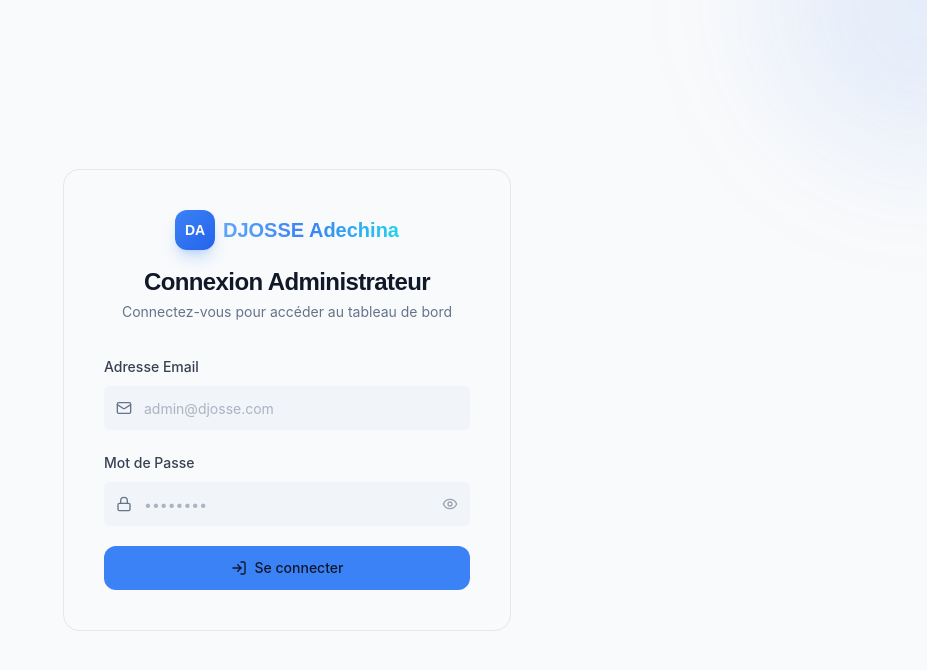
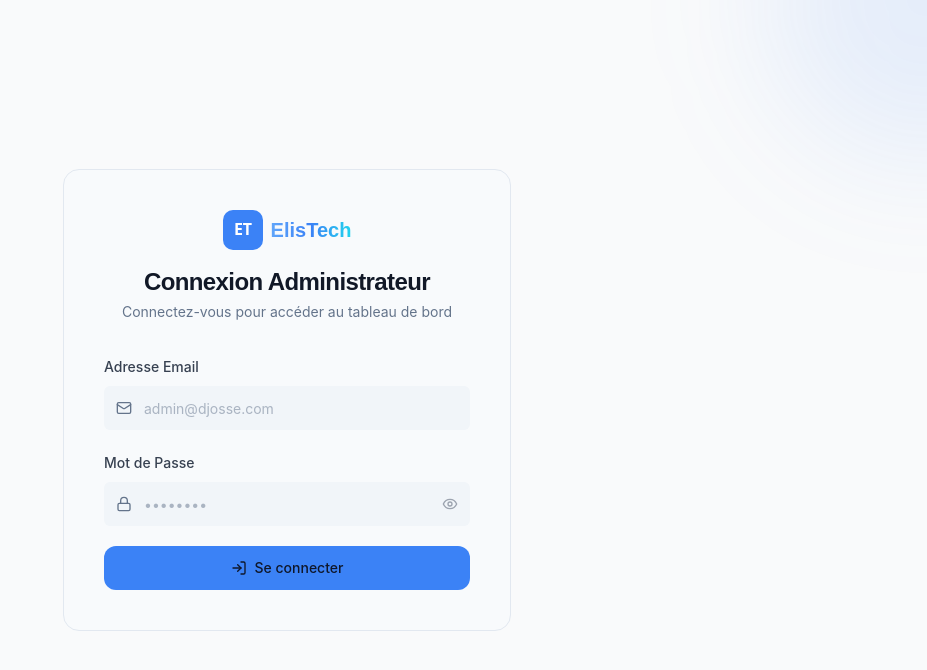
Before and after one commit to djosssegaston/portefolio, a Next.js app: page /admin/login in a window 1280 px wide. Shown: the top 670 px of the page, without its empty margins (353-1280 px from the left). Built offline with nearby package versions, Linux system fonts and the light colour scheme.

Commit message:
Login : remplacer nom par logo ElisTech

```diff
--- a/src/app/admin/login/page.tsx
+++ b/src/app/admin/login/page.tsx
@@ -120,11 +120,12 @@ export default function LoginPage() {
             className="flex flex-col items-center mb-8"
           >
             <Link href="/" className="flex items-center gap-2 group mb-4">
-              <div className="w-10 h-10 rounded-xl bg-gradient-to-br from-primary to-blue-600 flex items-center justify-center shadow-lg shadow-primary/25 transition-transform group-hover:scale-105">
-                <span className="text-white font-heading font-bold text-sm">DA</span>
-              </div>
+              <svg className="w-10 h-10" viewBox="0 0 40 40" fill="none">
+                <rect width="40" height="40" rx="10" fill="currentColor" className="text-primary" />
+                <text x="20" y="25" textAnchor="middle" fill="white" fontSize="16" fontWeight="bold" fontFamily="system-ui">ET</text>
+              </svg>
               <span className="font-heading font-bold text-xl">
-                <span className="gradient-text">DJOSSE Adechina</span>
+                <span className="gradient-text">ElisTech</span>
               </span>
             </Link>
             <h1 className="text-2xl font-heading font-bold text-gray-900">
```
